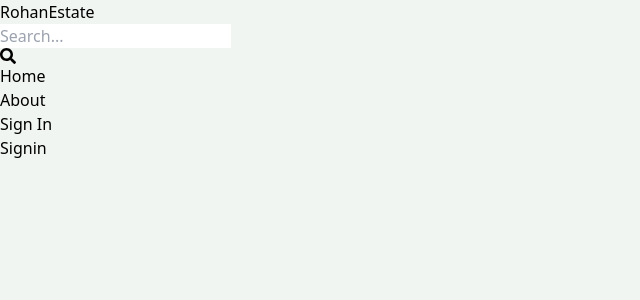
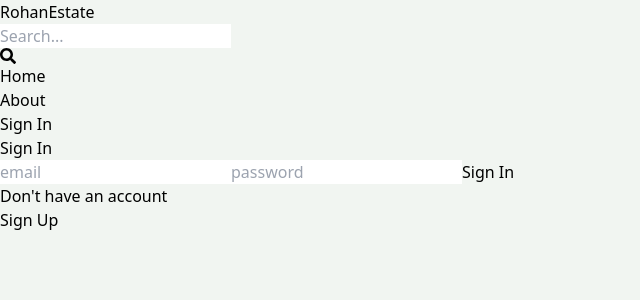
Before and after one commit to Mickey-031/Estate, a React (Vite) app: page /SignIn in a window 1280 px wide. Shown: the top 300 px of the page, without its empty margins (0-640 px from the left). Built offline with nearby package versions, Linux system fonts and the light colour scheme.

Commit message:
sign in
Signed-off-by: Rohan <rohanprasad2018@gmail.com>

```diff
--- a/src/Pages/Signin.jsx
+++ b/src/Pages/Signin.jsx
@@ -1,9 +1,76 @@
-import React from 'react'
+import React, { useState } from 'react'
+import { Navigate, useNavigate, Link } from 'react-router-dom';
 
-const Signin = () => {
-  return (
-    <div>Signin</div>
-  )
-}
+
+  const Signin = () => {
+    const [formData, setFormData] = useState({});
+    const [error, seterror]=useState();
+    const [loading , setLoading ]= useState(false)
+    const navigate= useNavigate();
+    const changeHandler = (e) => {
+      setFormData({
+        ...formData,
+        [e.target.id]: e.target.value,
+      });
+    };
+
+    const submitHandler = async (e) => {
+      e.preventDefault();
+      setLoading(true)
+      const res = await fetch("/api/auth/signIn", {
+        method: 'POST',
+        headers: {
+          "content-type": "application/json",
+        },
+        body: JSON.stringify(formData),
+      });
+      const data = await res.json();
+      if(data.sucess === false){
+        seterror(data.message);
+        setLoading(false);
+        return;
+      }
+      setLoading(false);
+      seterror(null);
+      navigate('/')
+      console.log('data', data)
+
+
+    };
+    console.log(error);
+
+    return (
+      <div className="p-3 max-w-lg mx-auto">
+        <h1 className="text-center text-3xl font-semibold my-7">Sign In</h1>
+        <form onSubmit={submitHandler} className="flex flex-col gap-4">
+
+          <input
+            className="rounded-lg border p-3"
+            type="email"
+            placeholder="email"
+            id="email"
+            onChange={changeHandler}
+          />
+          <input
+            className="rounded-lg border p-3"
+            type="password"
+            placeholder="password"
+            id="password"
+            onChange={changeHandler}
+          />
+          <button disabled={loading} className="  bg-slate-700 text-white p-3 rounded-lg hover:opacity-95 disabled:opacity-80 uppercase">
+            {loading?'loading...': 'Sign In'}
+          </button>
+        </form>
+        <div className="flex gap-2 mt-5">
+          <p>Don't have an account</p>
+          <Link to={"/Signup"}>
+            <span className="text-blue-700">Sign Up</span>
+          </Link>
+        </div>
+        {error && <p className="text-red-500 mt-5">{error}</p>}
+      </div>
+    );
+  };
 
 export default Signin
```
